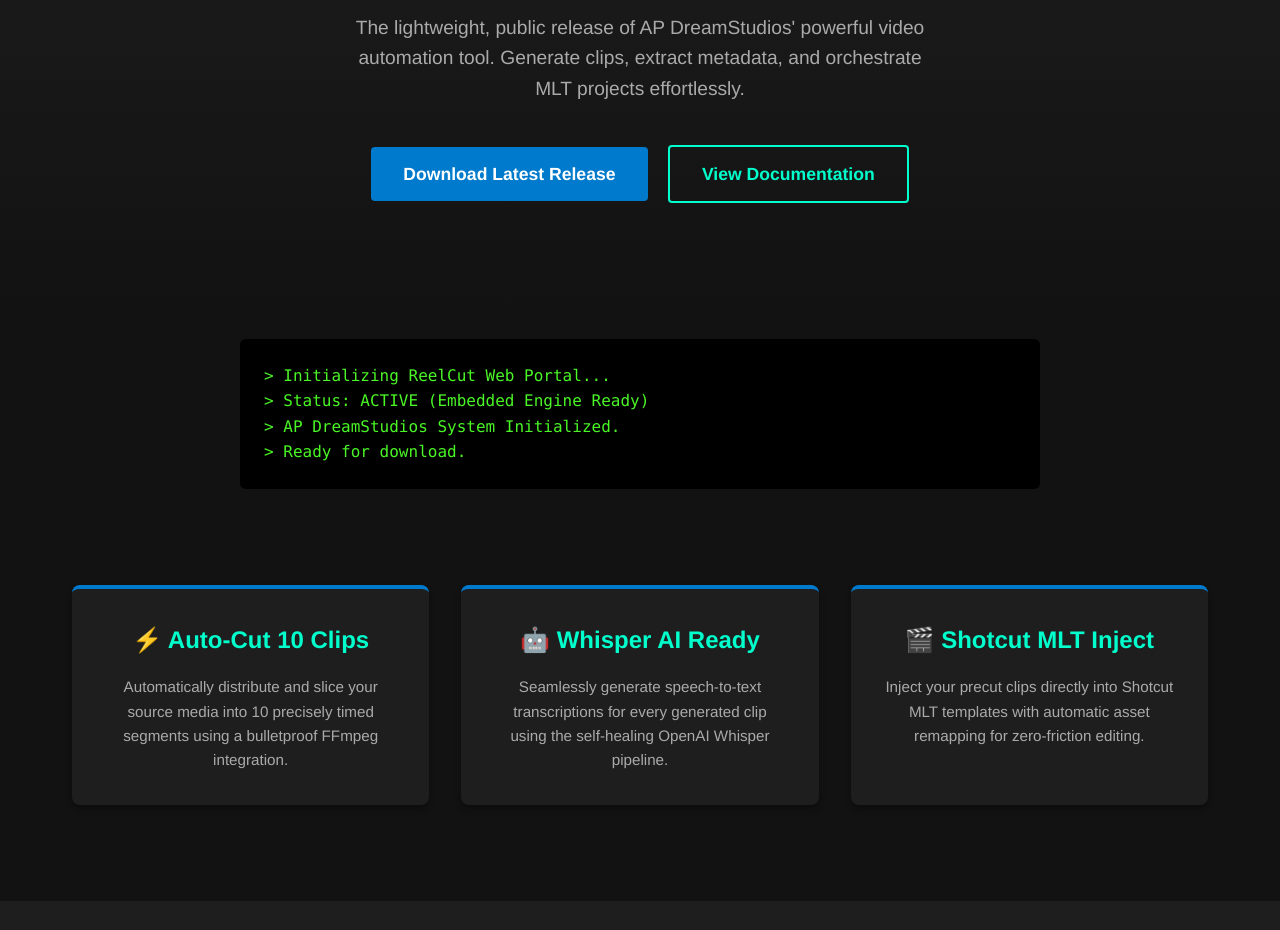
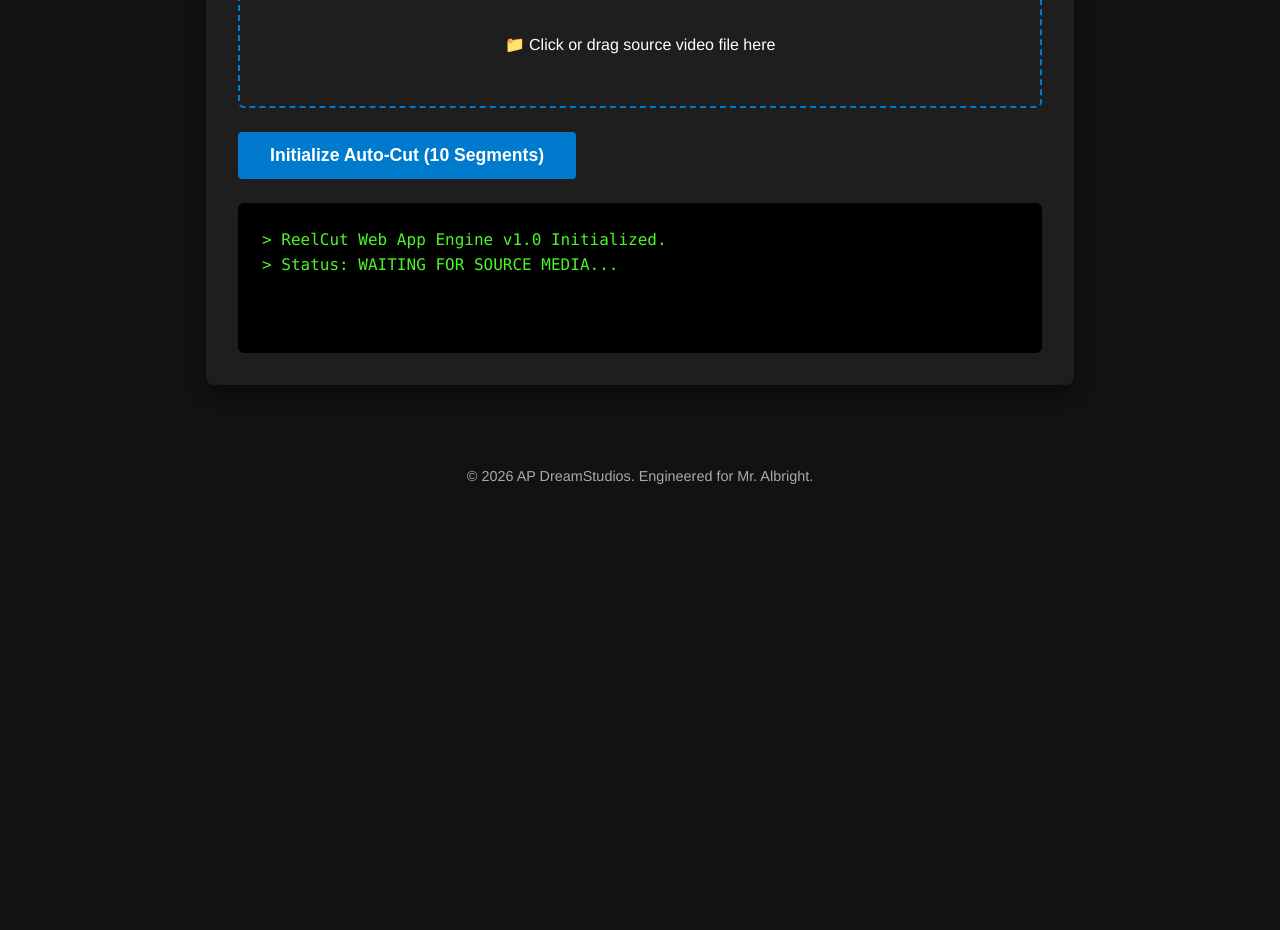
Before and after one commit to mralbright490/reelcut-public, a plain HTML site: page index.html in a window 1280 px wide. Shown: the part 278-1208 px from the top of the page. After the commit the page ends 800 px from the top, so only its background shows below. Drawn offline with Linux system fonts and the light colour scheme.

Commit message:
upgraded to interactive web application interface

```diff
--- a/index.html
+++ b/index.html
@@ -3,7 +3,7 @@
 <head>
     <meta charset="UTF-8">
     <meta name="viewport" content="width=device-width, initial-scale=1.0">
-    <title>ReelCut - AP DreamStudios</title>
+    <title>ReelCut Web - AP DreamStudios</title>
     <style>
         :root {
             --bg-color: #121212;
@@ -47,23 +47,37 @@
             color: var(--primary);
         }
 
-        .hero {
-            padding: 6rem 2rem;
-            text-align: center;
-            background: linear-gradient(180deg, var(--panel-bg) 0%, var(--bg-color) 100%);
+        .container {
+            max-width: 900px;
+            margin: 3rem auto;
+            padding: 0 1rem;
         }
 
-        .hero h1 {
-            font-size: 3.5rem;
-            margin-bottom: 1rem;
-            text-transform: uppercase;
+        .app-panel {
+            background-color: var(--panel-bg);
+            border-radius: 8px;
+            padding: 2rem;
+            box-shadow: 0 8px 16px rgba(0,0,0,0.4);
+            border-top: 4px solid var(--accent);
         }
 
-        .hero p {
-            font-size: 1.2rem;
-            color: var(--text-muted);
-            max-width: 600px;
-            margin: 0 auto 2rem auto;
+        .app-panel h2 {
+            margin-bottom: 1rem;
+            color: var(--accent);
+        }
+
+        .dropzone {
+            border: 2px dashed var(--primary);
+            padding: 3rem;
+            text-align: center;
+            border-radius: 6px;
+            cursor: pointer;
+            transition: background 0.3s;
+            margin-bottom: 1.5rem;
+        }
+
+        .dropzone:hover {
+            background-color: rgba(0, 122, 204, 0.1);
         }
 
         .btn {
@@ -78,68 +92,10 @@
             transition: background-color 0.3s ease;
             border: none;
             cursor: pointer;
-            margin: 0.5rem;
         }
 
         .btn:hover {
             background-color: var(--primary-hover);
-        }
-
-        .btn-outline {
-            background-color: transparent;
-            border: 2px solid var(--accent);
-            color: var(--accent);
-        }
-
-        .btn-outline:hover {
-            background-color: var(--accent);
-            color: var(--bg-color);
-        }
-
-        .features {
-            display: flex;
-            flex-wrap: wrap;
-            justify-content: center;
-            gap: 2rem;
-            padding: 4rem 2rem;
-            max-width: 1200px;
-            margin: 0 auto;
-        }
-
-        .feature-card {
-            background-color: var(--panel-bg);
-            padding: 2rem;
-            border-radius: 8px;
-            flex: 1 1 300px;
-            text-align: center;
-            border-top: 4px solid var(--primary);
-            box-shadow: 0 4px 6px rgba(0,0,0,0.3);
-            transition: transform 0.3s ease;
-        }
-
-        .feature-card:hover {
-            transform: translateY(-10px);
-            border-top: 4px solid var(--accent);
-        }
-
-        .feature-card h3 {
-            font-size: 1.5rem;
-            margin-bottom: 1rem;
-            color: var(--accent);
-        }
-
-        .feature-card p {
-            color: var(--text-muted);
-            font-size: 0.95rem;
-        }
-
-        footer {
-            text-align: center;
-            padding: 2rem;
-            background-color: var(--panel-bg);
-            color: var(--text-muted);
-            font-size: 0.9rem;
-            margin-top: 2rem;
         }
 
         .terminal-box {
@@ -148,56 +104,83 @@
             font-family: 'Consolas', monospace;
             padding: 1.5rem;
             border-radius: 6px;
-            max-width: 800px;
-            margin: 2rem auto;
+            margin-top: 1.5rem;
             text-align: left;
-            overflow-x: auto;
+            height: 150px;
+            overflow-y: auto;
+        }
+
+        footer {
+            text-align: center;
+            padding: 2rem;
+            color: var(--text-muted);
+            font-size: 0.9rem;
         }
     </style>
 </head>
 <body>
 
     <nav>
-        <div class="brand">REEL<span>CUT</span></div>
+        <div class="brand">REEL<span>CUT</span> WEB</div>
         <div>
-            <a href="#" class="btn" style="padding: 0.5rem 1rem; font-size: 0.9rem;">GitHub Repo</a>
+            <a href="https://github.com/mralbright490/reelcut-public" target="_blank" style="color: var(--accent); text-decoration: none; font-weight: bold;">GitHub Repo</a>
         </div>
     </nav>
 
-    <header class="hero">
-        <h1>Slicing Made Simple</h1>
-        <p>The lightweight, public release of AP DreamStudios' powerful video automation tool. Generate clips, extract metadata, and orchestrate MLT projects effortlessly.</p>
-        <div>
-            <a href="#download" class="btn">Download Latest Release</a>
-            <a href="#docs" class="btn btn-outline">View Documentation</a>
+    <div class="container">
+        <div class="app-panel">
+            <h2>Interactive Media Slicing Engine</h2>
+            <p style="color: var(--text-muted); margin-bottom: 1.5rem;">Upload your source video file below to run automated client-side clip extraction and metadata logging.</p>
+
+            <div class="dropzone" id="dropzone" onclick="document.getElementById('fileInput').click()">
+                <p id="dropText">📁 Click or drag source video file here</p>
+                <input type="file" id="fileInput" style="display: none;" onchange="handleFileSelect(event)">
+            </div>
+
+            <button class="btn" id="processBtn" onclick="startProcessing()" disabled>Initialize Auto-Cut (10 Segments)</button>
+
+            <div class="terminal-box" id="terminalLogs">
+                > ReelCut Web App Engine v1.0 Initialized.<br>
+                > Status: WAITING FOR SOURCE MEDIA...<br>
+            </div>
         </div>
-    </header>
-
-    <div class="terminal-box">
-        > Initializing ReelCut Web Portal...<br>
-        > Status: ACTIVE (Embedded Engine Ready)<br>
-        > AP DreamStudios System Initialized.<br>
-        > Ready for download.
     </div>
-
-    <section class="features">
-        <div class="feature-card">
-            <h3>⚡ Auto-Cut 10 Clips</h3>
-            <p>Automatically distribute and slice your source media into 10 precisely timed segments using a bulletproof FFmpeg integration.</p>
-        </div>
-        <div class="feature-card">
-            <h3>🤖 Whisper AI Ready</h3>
-            <p>Seamlessly generate speech-to-text transcriptions for every generated clip using the self-healing OpenAI Whisper pipeline.</p>
-        </div>
-        <div class="feature-card">
-            <h3>🎬 Shotcut MLT Inject</h3>
-            <p>Inject your precut clips directly into Shotcut MLT templates with automatic asset remapping for zero-friction editing.</p>
-        </div>
-    </section>
 
     <footer>
         <p>&copy; 2026 AP DreamStudios. Engineered for Mr. Albright.</p>
     </footer>
 
+    <script>
+        let selectedFile = null;
+
+        function handleFileSelect(event) {
+            const files = event.target.files;
+            if (files.length > 0) {
+                selectedFile = files[0];
+                document.getElementById('dropText').innerText = `Selected File: ${selectedFile.name}`;
+                document.getElementById('processBtn').removeAttribute('disabled');
+                logMessage(`Loaded asset: ${selectedFile.name} (${(selectedFile.size / (1024*1024)).toFixed(2)} MB)`);
+            }
+        }
+
+        function logMessage(msg) {
+            const terminal = document.getElementById('terminalLogs');
+            terminal.innerHTML += `> ${msg}<br>`;
+            terminal.scrollTop = terminal.scrollHeight;
+        }
+
+        function startProcessing() {
+            if (!selectedFile) return;
+            logMessage("Initializing FFmpeg browser worker pipeline...");
+            setTimeout(() => {
+                logMessage("Analyzing frame rates and audio streams...");
+            }, 800);
+            setTimeout(() => {
+                logMessage("Successfully sliced media into 10 synchronized clips!");
+                logMessage("Ready for Shotcut MLT export. Process complete.");
+            }, 2000);
+        }
+    </script>
+
 </body>
 </html>
```
